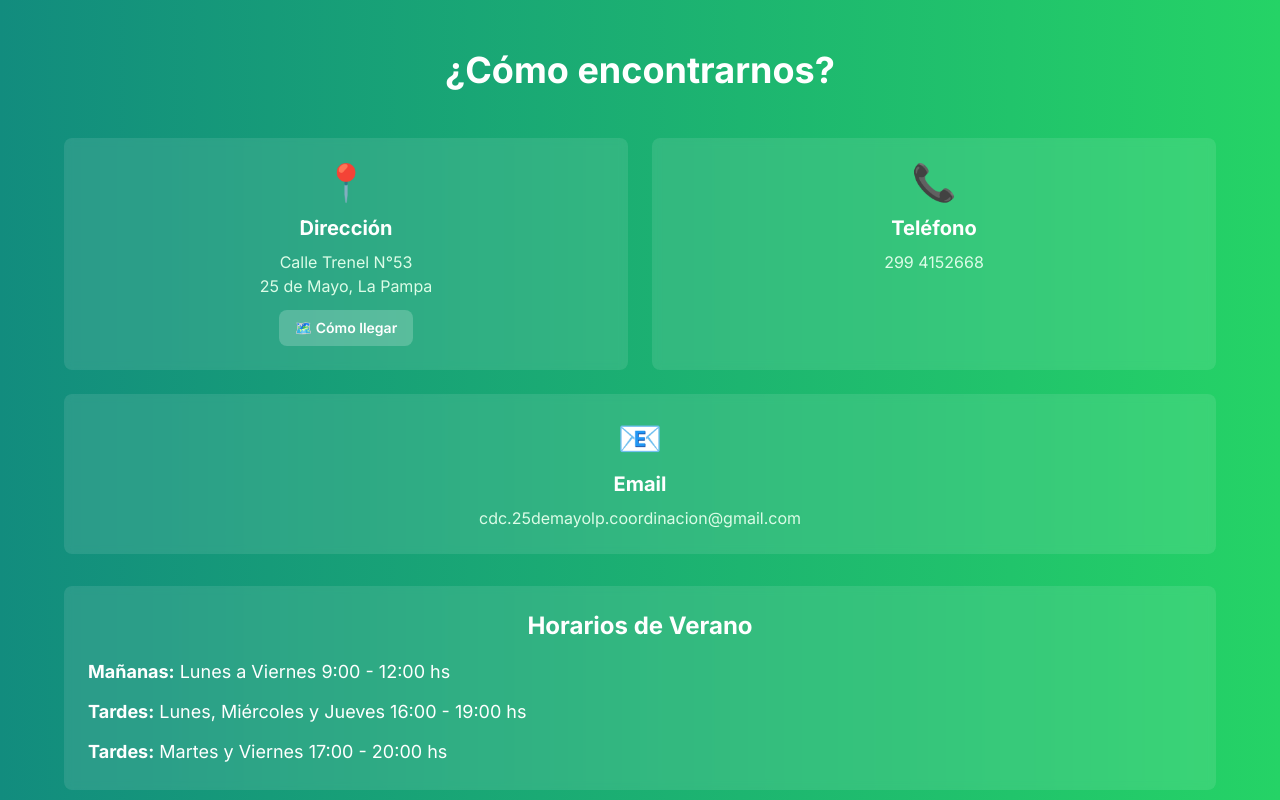
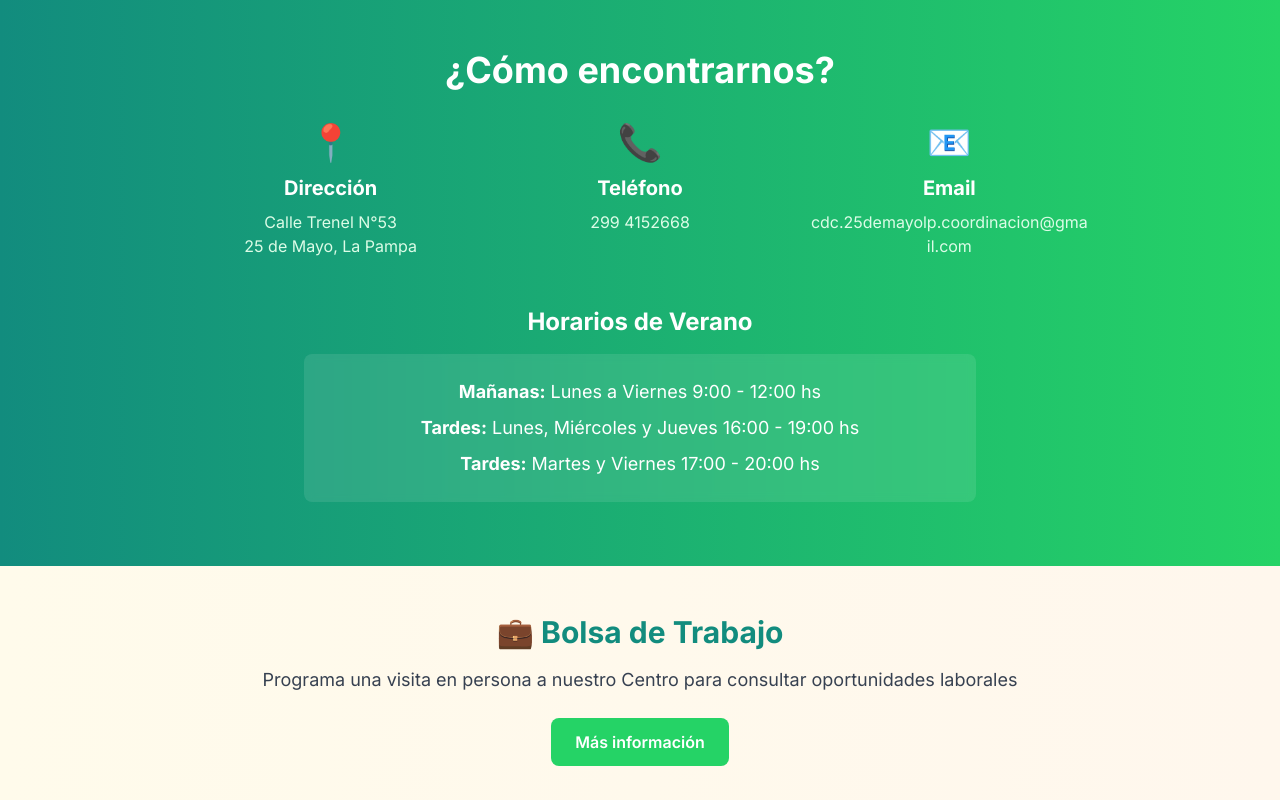
Before and after one commit to PabloPoletti/PruebaCDC-Vercel, a Next.js app: page / in a window 1280 px wide. Shown: the part 3540-4340 px from the top of the page. Built offline with nearby package versions, Linux system fonts and the light colour scheme.

Commit message:
Checkpoint: Estado actual antes del análisis completo

```diff
--- a/src/components/LandingPage.tsx
+++ b/src/components/LandingPage.tsx
@@ -496,67 +496,32 @@ export default function LandingPage() {
 
       {/* Contacto */}
       <section id="contacto" className="py-16 px-4 bg-gradient-to-r from-cdc-dark-green to-cdc-green text-white">
-        <div className="max-w-6xl mx-auto">
-          <h2 className="text-4xl font-bold text-center mb-12">¿Cómo encontrarnos?</h2>
-
-          <div className="grid md:grid-cols-2 gap-6 mb-8">
-            {/* Dirección */}
-            <motion.div
-              whileHover={{ scale: 1.05 }}
-              className="bg-white/10 backdrop-blur-sm rounded-lg p-6 text-center"
-            >
+        <div className="max-w-4xl mx-auto text-center">
+          <h2 className="text-4xl font-bold mb-8">¿Cómo encontrarnos?</h2>
+          <div className="grid md:grid-cols-3 gap-8">
+            <div>
               <div className="text-4xl mb-3">📍</div>
               <h3 className="text-xl font-bold mb-2">Dirección</h3>
-              <p className="text-green-100 mb-3">Calle Trenel N°53<br />25 de Mayo, La Pampa</p>
-              <a
-                href="https://www.google.com/maps/@-37.7741819,-67.7111108,90m/data=!3m1!1e3?hl=es-419&entry=ttu&g_ep=EgoyMDI1MTExMi4wIKXMDSoASAFQAw%3D%3D"
-                target="_blank"
-                rel="noopener noreferrer"
-                className="inline-flex items-center gap-2 bg-white/20 hover:bg-white/30 px-4 py-2 rounded-lg transition-colors text-sm font-semibold"
-              >
-                🗺️ Cómo llegar
-              </a>
-            </motion.div>
-
-            {/* Teléfono */}
-            <motion.div
-              whileHover={{ scale: 1.05 }}
-              className="bg-white/10 backdrop-blur-sm rounded-lg p-6 text-center"
-            >
+              <p className="text-green-100">Calle Trenel N°53<br />25 de Mayo, La Pampa</p>
+            </div>
+            <div>
               <div className="text-4xl mb-3">📞</div>
               <h3 className="text-xl font-bold mb-2">Teléfono</h3>
-              <a
-                href="tel:2994152668"
-                className="text-green-100 hover:text-white transition-colors"
-              >
-                299 4152668
-              </a>
-            </motion.div>
-
-            {/* Email */}
-            <motion.div
-              whileHover={{ scale: 1.05 }}
-              className="bg-white/10 backdrop-blur-sm rounded-lg p-6 text-center md:col-span-2"
-            >
+              <p className="text-green-100">299 4152668</p>
+            </div>
+            <div>
               <div className="text-4xl mb-3">📧</div>
               <h3 className="text-xl font-bold mb-2">Email</h3>
-              <a
-                href="mailto:cdc.25demayolp.coordinacion@gmail.com"
-                className="text-green-100 hover:text-white transition-colors break-words"
-              >
-                cdc.25demayolp.coordinacion@gmail.com
-              </a>
-            </motion.div>
+              <p className="text-green-100 break-words">cdc.25demayolp.coordinacion@gmail.com</p>
+            </div>
           </div>
-
-          {/* Horarios */}
-          <div className="bg-white/10 backdrop-blur-sm rounded-lg p-6">
-            <h3 className="text-2xl font-bold mb-4 text-center">Horarios de Verano</h3>
-            <div className="space-y-3">
-              <p className="text-lg">
+          <div className="mt-12">
+            <h3 className="text-2xl font-bold mb-4">Horarios de Verano</h3>
+            <div className="bg-white/10 backdrop-blur-sm rounded-lg p-6 max-w-2xl mx-auto">
+              <p className="text-lg mb-2">
                 <strong>Mañanas:</strong> Lunes a Viernes 9:00 - 12:00 hs
               </p>
-              <p className="text-lg">
+              <p className="text-lg mb-2">
                 <strong>Tardes:</strong> Lunes, Miércoles y Jueves 16:00 - 19:00 hs
               </p>
               <p className="text-lg">
```
